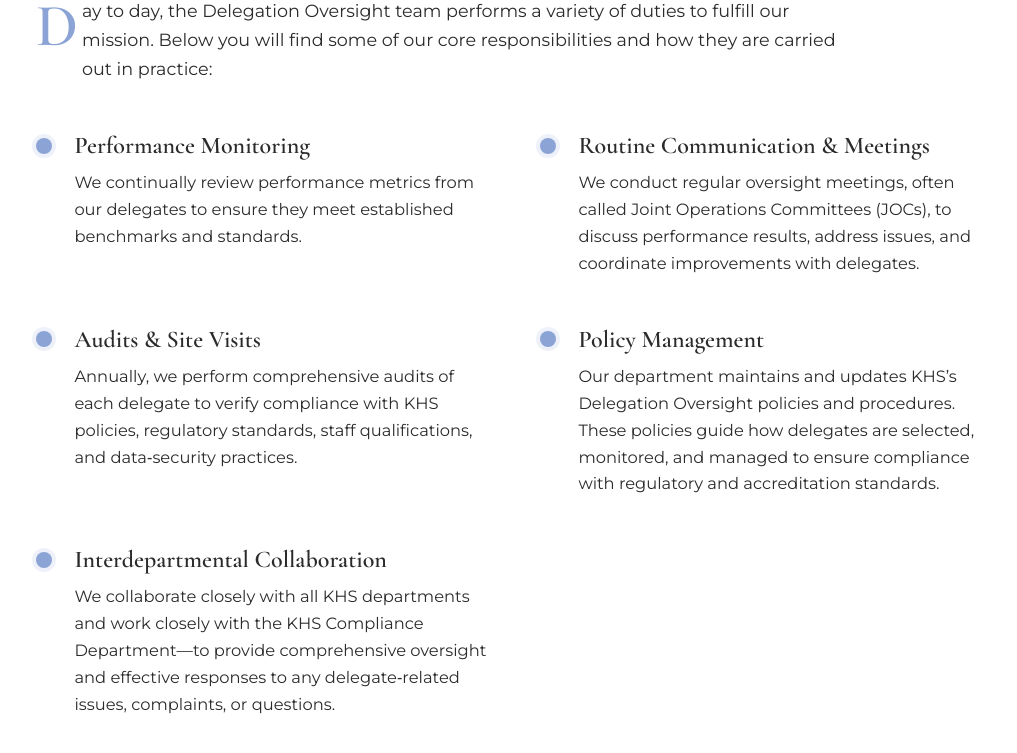
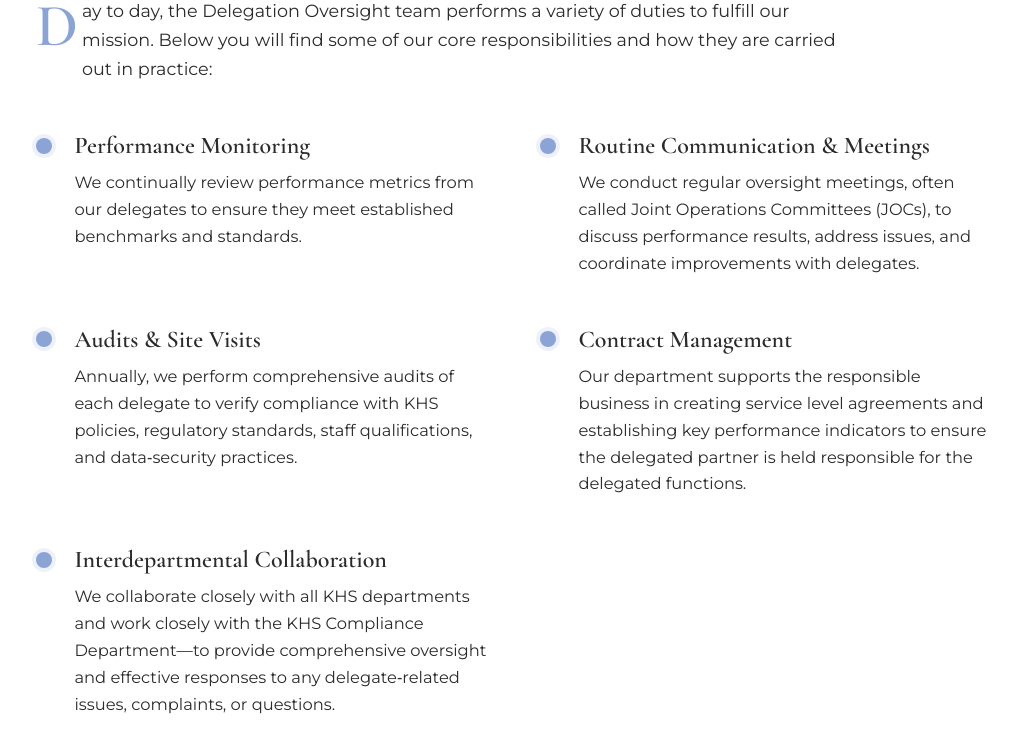
Before and after one commit to ragamuffinrachel/DO, a plain HTML site: page core/index.html in a window 1280 px wide. Shown: the part 155-908 px from the top of the page, without its empty margins (124-1141 px from the left). Drawn offline with nearby package versions, Linux system fonts and the light colour scheme.

Commit message:
Update index.html

```diff
--- a/core/index.html
+++ b/core/index.html
@@ -152,9 +152,9 @@
 
       <!-- Policy Management -->
       <section class="item">
-        <h2>Policy Management</h2>
+        <h2>Contract Management</h2>
         <p>
-          Our department maintains and updates KHS’s Delegation Oversight policies and procedures. These policies guide how delegates are selected, monitored, and managed to ensure compliance with regulatory and accreditation standards.
+          Our department supports the responsible business in creating service level agreements and establishing key performance indicators to ensure the delegated partner is held responsible for the delegated functions.
         </p>
       </section>
 
```
